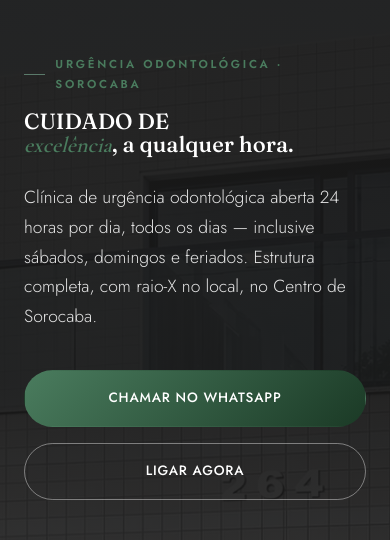
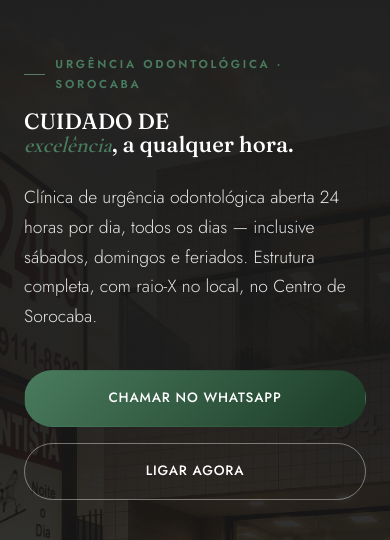
Before and after one commit to Juliaassis238/dentista-24h-sorocaba, a plain HTML site: page index.html in a window 390 px wide. Shown: the part 70-610 px from the top of the page. Drawn offline with nearby package versions, Linux system fonts and the light colour scheme.

Commit message:
feat: novas capas responsivas com melhor iluminação (desktop e mobile)

```diff
--- a/index.html
+++ b/index.html
@@ -1147,7 +1147,10 @@ a:focus-visible, button:focus-visible{
 <main>
 <!-- ============ HERO ============ -->
 <section class="hero" id="top">
-<img alt="Background Premium" class="hero-bg-image" decoding="async" loading="lazy" src="images/hero-clean-fachada.webp"/>
+<picture>
+  <source media="(max-width: 768px)" srcset="images/hero-mobile.webp">
+  <img alt="Background Premium" class="hero-bg-image" decoding="async" loading="lazy" src="images/hero-desktop.webp"/>
+</picture>
 <div class="hero-overlay-luxury"></div>
 <div class="container hero-grid">
 <div class="reveal in">
```
Also changed, not shown: images/hero-desktop.webp (added), images/hero-mobile.webp (added), 2 other files.
